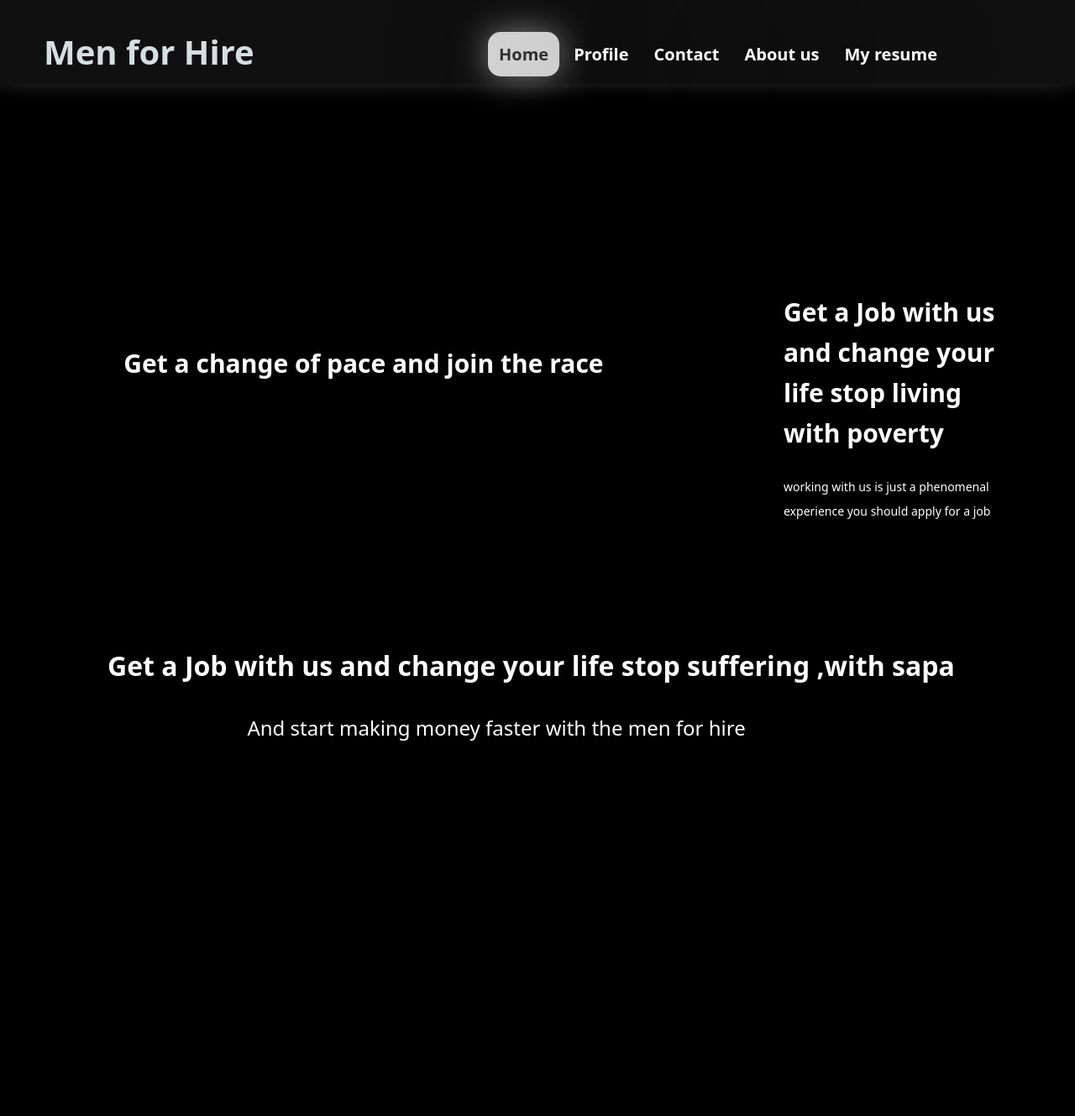
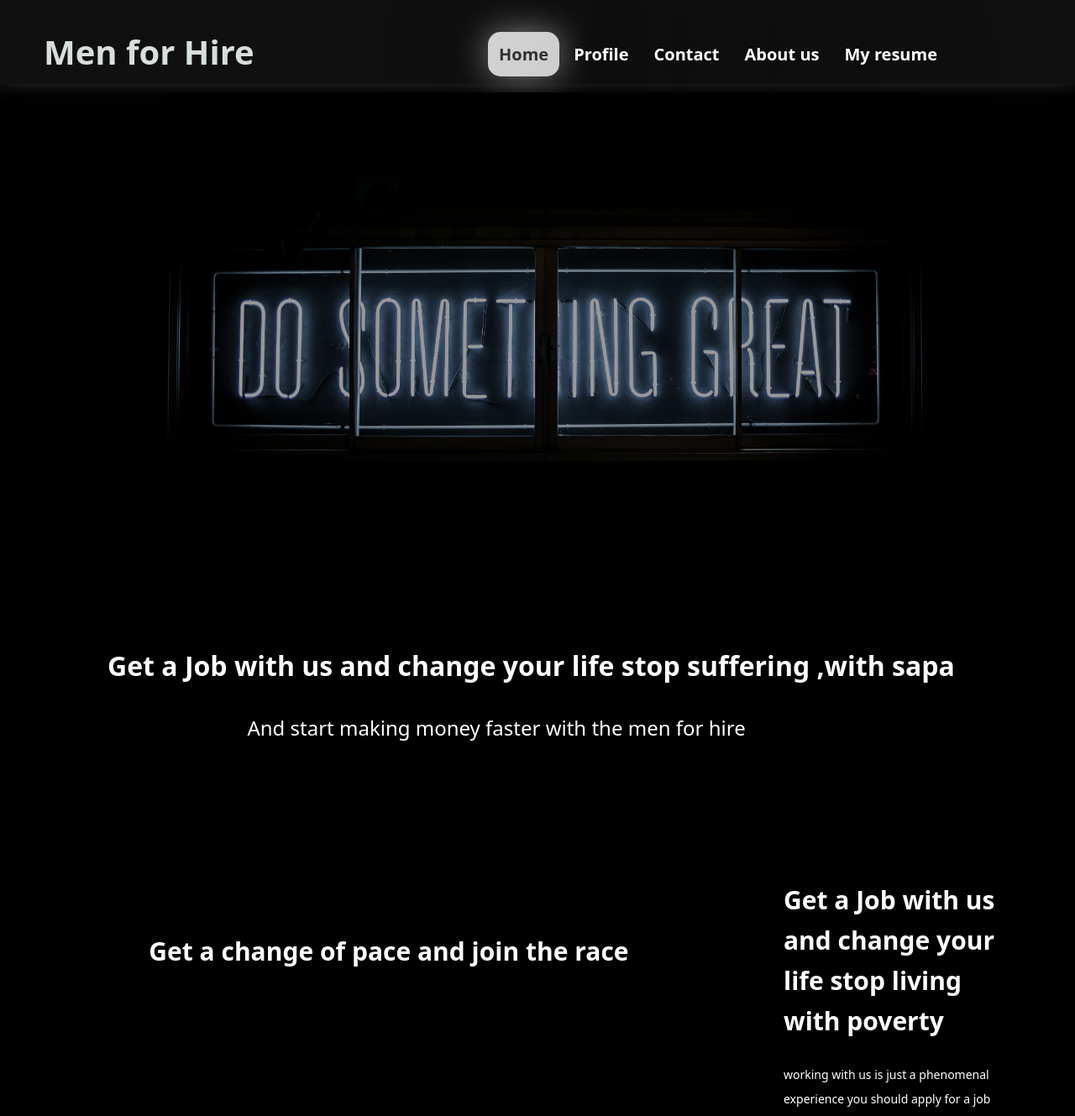
Before and after one commit to nathanieluriri/Simple-web-App, a Flask app: page / in a window 1280 px wide. Shown: the whole page at 84% size. Run offline with Flask 2, Linux system fonts and the light colour scheme.

Commit message:
created a hero section for the home page

```diff
--- a/static/homestyle.css
+++ b/static/homestyle.css
@@ -1,17 +1,31 @@
+.hero-section{
+    position: absolute;
+    top: 110px;
+    height: 600px;
+    width: 100%;
+    background: #FFFFFF;
+    background: linear-gradient(0deg, rgba(0, 0, 0, 0.4), rgba(0, 0, 0, 0.4)),url(/static/black\ hero\ section.jpg);
+    background-repeat: no-repeat;
+    background-size:contain;
+    background-position: center;
+
+}
+
 
 .firstSection80 {
     position: absolute;
     width: 66%;
     height: 246px;
-    left: 29px;
-    top: 323px;
+    left: 59px;
+    top: 1023px;
     color: #FFFFFF;
-    background: #000000;
+
     font-family: system-ui, -apple-system, BlinkMacSystemFont, 'Segoe UI', Roboto, Oxygen, Ubuntu, Cantarell, 'Open Sans', 'Helvetica Neue', sans-serif;
     font-style: normal;
     font-weight: 700;
     font-size: 20px;
     line-height: 48px;
+
 
 }
 .firstSection80 h2 {
@@ -31,10 +45,10 @@
     width: 20%;
     height: 246px;
     left: 933px;
-    top: 323px;
+    top: 1023px;
     color: #FFFFFF;
 
-    background: #000000;
+
 }
 
 .firstSection40 h4 {
@@ -53,6 +67,7 @@
     top: 732px;
     font-family: system-ui, -apple-system, BlinkMacSystemFont, 'Segoe UI', Roboto, Oxygen, Ubuntu, Cantarell, 'Open Sans', 'Helvetica Neue', sans-serif;
     font-style: normal;
+
 
 }
 
--- a/templates/home.html
+++ b/templates/home.html
@@ -3,6 +3,8 @@
 {% block activeHome%}active{% endblock %}
 {% block body %}
 <link rel="stylesheet" href="static/homestyle.css">
+
+<div class="hero-section"></div>
 <div class="firstSection80">
     <h2>Get a change of pace and join the race </h2>
  </div>
```
Also changed, not shown: static/black hero section.jpg (added).
